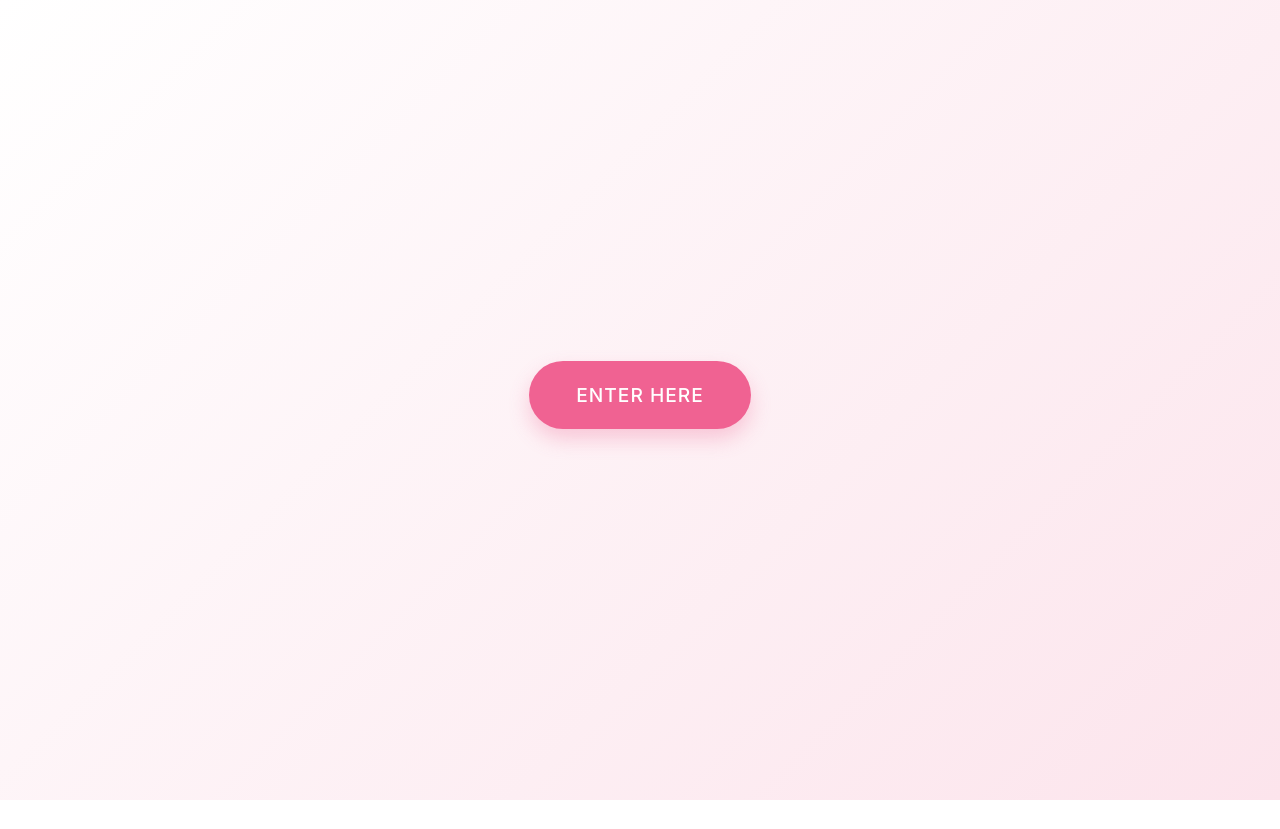
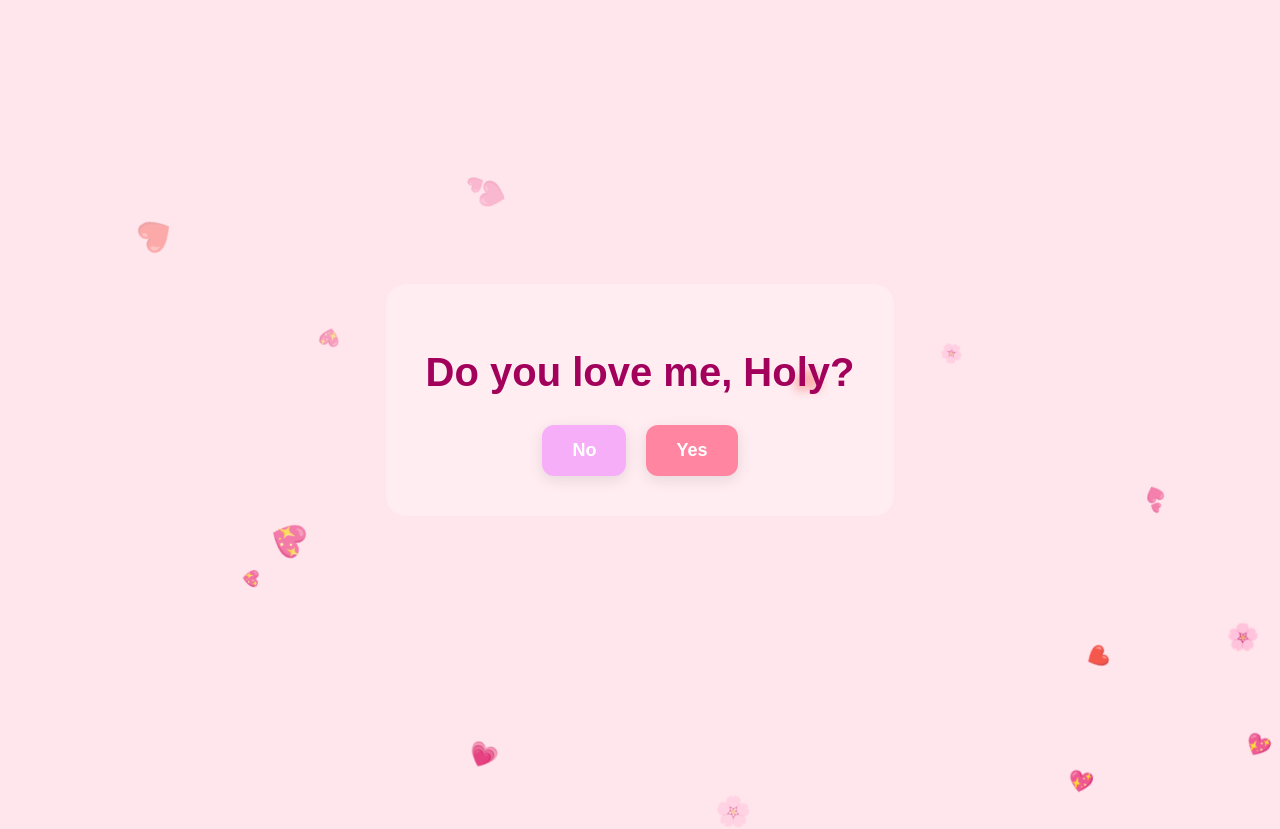
Before and after one commit to Bubbynubb/1y-7p, a plain HTML site: page index.html in a window 1280 px wide. Before the commit the page ends 800 px from the top, so only its background shows below. Drawn offline with Linux system fonts and the light colour scheme.

Commit message:
Update index.html

```diff
--- a/index.html
+++ b/index.html
@@ -3,66 +3,121 @@
 <head>
     <meta charset="UTF-8">
     <meta name="viewport" content="width=device-width, initial-scale=1.0">
-    <title>Enter Site</title>
-    <link href="https://fonts.googleapis.com/css2?family=Inter:wght@500&display=swap" rel="stylesheet">
-
+    <title>For Holy</title>
     <style>
-        * {
+        body {
             margin: 0;
             padding: 0;
-            box-sizing: border-box;
-        }
-
-        body {
-            /* Smooth pinkish-white gradient */
-            background: linear-gradient(135deg, #ffffff 0%, #fce4ec 100%);
+            display: flex;
+            justify-content: center;
+            align-items: center;
             height: 100vh;
-            display: flex;
-            align-items: center;
-            justify-content: center;
-            font-family: 'Inter', sans-serif;
+            background-color: #ffe5ec;
+            font-family: 'Arial', sans-serif;
             overflow: hidden;
         }
 
-        .enter-button {
-            display: inline-block;
-            text-decoration: none;
-            background-color: #f06292; /* Soft Pink */
-            color: white;
-            padding: 20px 45px;
-            border-radius: 50px;
-            font-size: 1.2rem;
-            font-weight: 500;
-            letter-spacing: 1px;
-            text-transform: uppercase;
-            transition: all 0.4s cubic-bezier(0.175, 0.885, 0.32, 1.275);
-            box-shadow: 0 10px 20px rgba(240, 98, 146, 0.3);
-            border: 2px solid transparent;
+        .container {
+            text-align: center;
+            z-index: 10;
+            background: rgba(255, 255, 255, 0.3); /* Slight blur effect */
+            padding: 40px;
+            border-radius: 20px;
+            backdrop-filter: blur(5px);
         }
 
-        .enter-button:hover {
-            background-color: #ffffff;
-            color: #f06292;
-            border: 2px solid #f06292;
-            transform: scale(1.1);
-            box-shadow: 0 15px 30px rgba(240, 98, 146, 0.4);
+        h1 {
+            color: #a3005c;
+            margin-bottom: 30px;
+            font-size: 2.5rem;
         }
 
-        /* Subtle floating animation */
-        @keyframes float {
-            0% { transform: translateY(0px); }
-            50% { transform: translateY(-10px); }
-            100% { transform: translateY(0px); }
+        .btn-container {
+            display: flex;
+            gap: 20px;
+            justify-content: center;
+            position: relative;
         }
 
-        .enter-button {
-            animation: float 4s ease-in-out infinite;
+        button {
+            padding: 15px 30px;
+            font-size: 18px;
+            border: none;
+            border-radius: 12px;
+            cursor: pointer;
+            font-weight: bold;
+            color: white;
+            transition: all 0.3s ease;
+            box-shadow: 0 4px 15px rgba(0,0,0,0.1);
+        }
+
+        #yesBtn {
+            background-color: #ff85a1;
+        }
+
+        #noBtn {
+            background-color: #f7aef8;
+            position: relative; /* Necessary for the "runaway" effect if you add it later */
+        }
+
+        button:hover {
+            transform: scale(1.1);
+            filter: brightness(1.1);
+        }
+
+        /* --- HEART STYLES --- */
+        .heart {
+            position: absolute;
+            color: #ff4d6d;
+            user-select: none;
+            pointer-events: none;
+            z-index: 1;
+            animation: floatUp ease-in forwards;
+        }
+
+        @keyframes floatUp {
+            0% { transform: translateY(0) rotate(0deg); opacity: 0; }
+            10% { opacity: 1; }
+            100% { transform: translateY(-110vh) rotate(360deg); opacity: 0; }
         }
     </style>
 </head>
 <body>
 
-    <a href="page1.html" class="enter-button">Enter Here</a>
+    <div class="container">
+        <h1>Do you love me, Holy?</h1>
+        <div class="btn-container">
+            <button id="noBtn">No</button>
+            <button id="yesBtn" onclick="location.href='page1.html'">Yes</button>
+        </div>
+    </div>
+
+    <script>
+        // 1. HEART GENERATOR
+        function createHeart() {
+            const heart = document.createElement('div');
+            heart.classList.add('heart');
+            const types = ['❤️', '💖', '💕', '💗', '🌸'];
+            heart.innerHTML = types[Math.floor(Math.random() * types.length)];
+            heart.style.left = Math.random() * 100 + "vw";
+            heart.style.top = "100vh";
+            heart.style.fontSize = (Math.random() * 20 + 15) + "px";
+            heart.style.animationDuration = (Math.random() * 3 + 3) + "s";
+            document.body.appendChild(heart);
+            setTimeout(() => { heart.remove(); }, 6000);
+        }
+        setInterval(createHeart, 300);
+
+        // 2. FUN "NO" BUTTON MOVEMENT (Optional)
+        const noBtn = document.getElementById('noBtn');
+        noBtn.addEventListener('mouseover', () => {
+            const x = Math.random() * (window.innerWidth - noBtn.offsetWidth);
+            const y = Math.random() * (window.innerHeight - noBtn.offsetHeight);
+            noBtn.style.position = "absolute";
+            noBtn.style.left = x + "px";
+            noBtn.style.top = y + "px";
+        });
+    </script>
 
 </body>
 </html>
```
